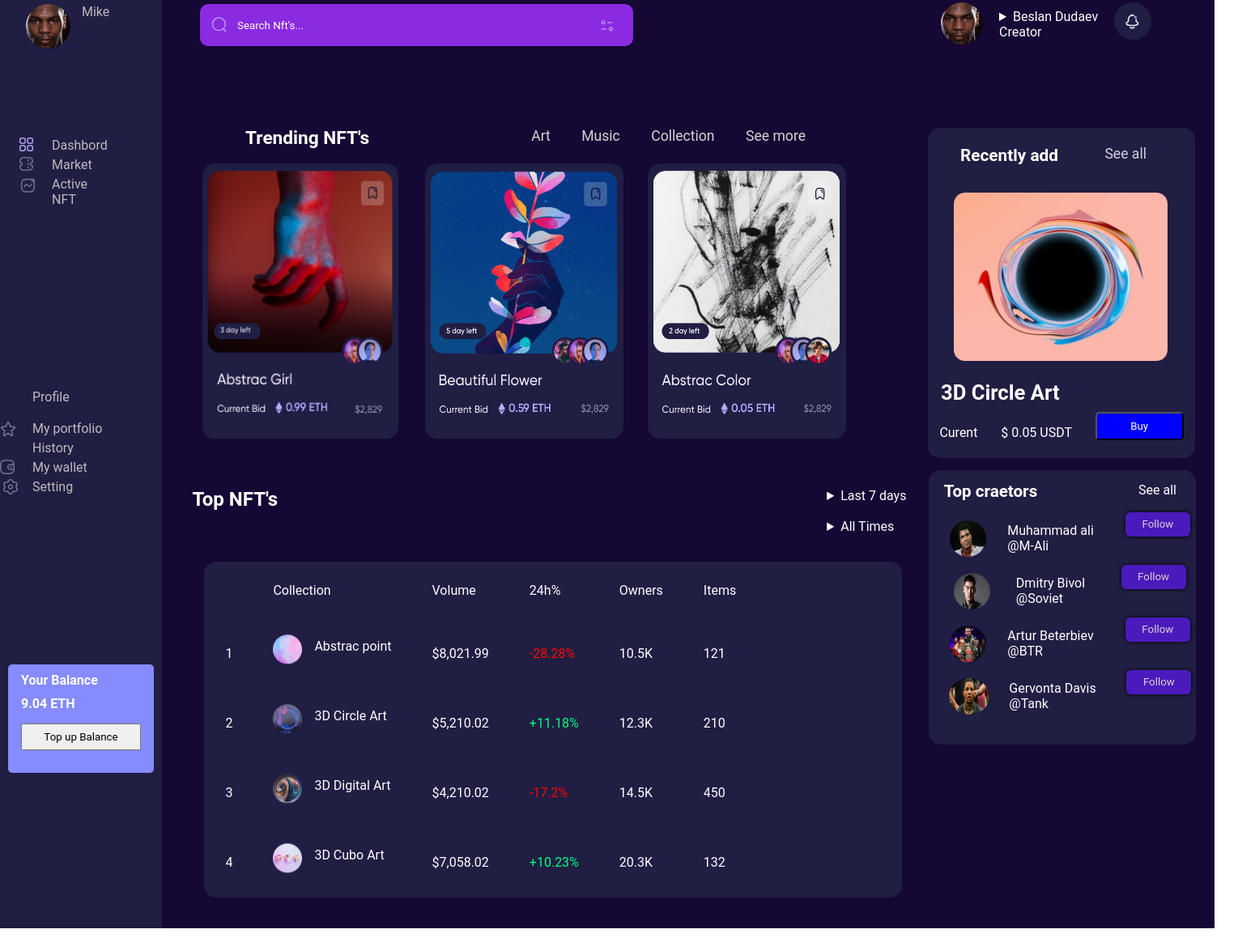
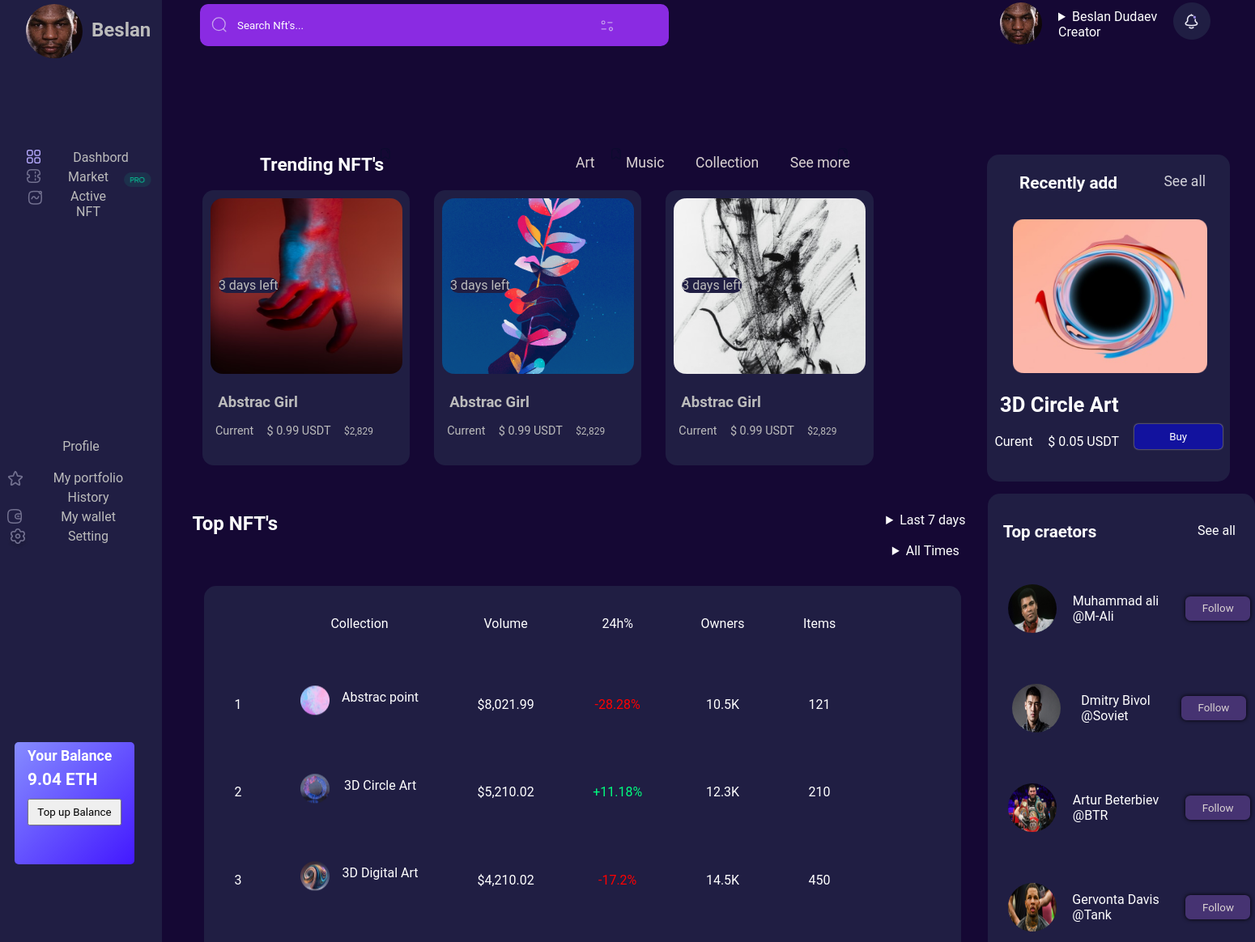
Before and after one commit to Skalette1/nft, a plain HTML site: page index.html in a window 1280 px wide. Shown: the part 27-1191 px from the top of the page at 81% size, 1550 px wide, since content can reach past the window. Drawn offline with Linux system fonts and the light colour scheme.

Commit message:
second commit

```diff
--- a/index.html
+++ b/index.html
@@ -3,7 +3,7 @@
 <head>
     <meta charset="UTF-8">
     <meta name="viewport" content="width=device-width, initial-scale=1.0">
-    <title>Document</title>
+    <title>NFT's</title>
     <link rel="stylesheet" href="style.css">
 </head>
 <body>
@@ -13,19 +13,19 @@
 
 
             <div class="mike">
-            <img src="mike tyson.jpg" height="55" width="55" id="mike">
-            <span id="mt">Mike</span>
+            <img src="mike tyson.jpg" height="67" width="70" id="mike">
+            <h2 id="mt">Beslan</h2>
             </div>
 
             <div class="first">
-                <div id="hov"><img src="Group 120.png" alt=""><p>Dashbord</p></div>
-                <div id="hov"><img src="Ticket.png" alt=""><p>Market</p></div>
+                <div id="hov" class="after"><img src="Group 120.png" alt=""><a href="meow.html" >Dashbord</a></div>
+                <div id="hov"><img src="Ticket.png" alt=""><p>Market</p> <img src="Group 118.png" id="pro" alt=""></div>
                 <div id="hov"><img src="Group 122.png" alt=""><p>Active NFT</p></div>
             </div>
 
 
             <div class="Second">
-                <p style="margin-bottom: 20px;">Profile</p>
+                <p style="margin-bottom: 20px; " id="ho">Profile</p>
                 <div id="hov"><img src="Group 128.png" alt=""><p>My portfolio</p></div>
                 <div id="hov"><img src="Group 130.png" alt=""><p>History</p></div>
                 <div id="hov"><img src="Group 132.png" alt=""><p>My wallet</p></div>
@@ -35,8 +35,8 @@
             <div class="third">
                 <div class="card-ba">
 
-                    <h4 style="text-align: left; color: #fff;">Your Balance</h4>
-                    <h4 style="color: #fff;">9.04 ETH</h4>
+                    <h4 style="text-align: left; color: #fff; font-size: 1.1rem;">Your Balance</h4>
+                    <h4 style="color: #fff; font-size: 1.3rem;">9.04 ETH</h4>
 
                     <button type="submit">Top up Balance</button>
                 </div>
@@ -93,9 +93,40 @@
             </nav>
             </div>
             <div class="cards">
-            <div class="card"><img src="Group 172.png" height="340" width="245" alt=""></div>
-            <div class="card card2"><img src="Group 176.png" height="340" width="245" alt=""></div>
-            <div class="card card2"><img src="Group 177.png" height="340" width="245" alt=""></div>
+
+            <div class="card card1"><img src="Rectangle 12.png" height="217" width="237" alt="">
+                <img src="Bookmark.png" alt="" id="book-img1">
+                <p id="Bookmark">3 days left</p>
+                <div class="card-info">
+                <h3>Abstrac Girl</h3>
+                <span>Current</span>
+                <span>$ 0.99 USDT</span>
+                <span><small>$2,829</small></span>
+                </div>
+            </div>
+
+            <div class="card card1"><img src="Rectangle 90.png" height="217" width="237" alt="">
+                <img src="Bookmark.png" alt="" id="book-img2">
+                <p id="Bookmark">3 days left</p>
+                <div class="card-info">
+                <h3>Abstrac Girl</h3>
+                <span>Current</span>
+                <span>$ 0.99 USDT</span>
+                <span><small>$2,829</small></span>
+                </div>
+            </div>
+
+            <div class="card card1"><img src="Rectangle 13.png" height="217" width="237" alt="">
+                <img src="Bookmark.png" alt="" id="book-img3">
+                <p id="Bookmark">3 days left</p>
+                <div class="card-info">
+                <h3>Abstrac Girl</h3>
+                <span>Current</span>
+                <span>$ 0.99 USDT</span>
+                <span><small>$2,829</small></span>
+                </div>
+            </div>
+
             </div>
         </div>
 
@@ -120,10 +151,10 @@
                 <h3>Top craetors</h3>
                 <span>See all</span>
             </div>
-            <div class="human"><img src="ml.jpg" alt="" height="45" width="45" style="border-radius: 50%;"><div class="human-info"><span>Muhammad ali</span><span class="sob">@M-Ali</span></div><button type="submit">Follow</button></div>
-            <div class="human"><img src="bivol.jpg" alt="" height="45" width="45" style="border-radius: 50%;"><div class="human-info"><span>Dmitry Bivol</span><span class="sob">@Soviet</span></div><button type="submit">Follow</button></div>
-            <div class="human"><img src="btr.jpg" alt="" height="45" width="45" style="border-radius: 50%;"><div class="human-info"><span>Artur Beterbiev</span><span class="sob">@BTR</span></div><button type="submit">Follow</button></div>
-            <div class="human"><img src="tank.webp" alt="" height="45" width="50" style="border-radius: 50%;"><div class="human-info"><span>Gervonta Davis</span><span class="sob">@Tank</span></div><button type="submit">Follow</button></div>
+            <div class="human"><img src="ml.jpg" alt="" height="60" width="60" style="border-radius: 50%;"><div class="human-info"><span>Muhammad ali</span><span class="sob">@M-Ali</span></div><button type="submit">Follow</button></div>
+            <div class="human"><img src="bivol.jpg" alt="" height="60" width="60" style="border-radius: 50%;"><div class="human-info"><span>Dmitry Bivol</span><span class="sob">@Soviet</span></div><button type="submit">Follow</button></div>
+            <div class="human"><img src="btr.jpg" alt="" height="60" width="60" style="border-radius: 50%;"><div class="human-info"><span>Artur Beterbiev</span><span class="sob">@BTR</span></div><button type="submit">Follow</button></div>
+            <div class="human"><img src="tank.webp" alt="" height="60" width="60" style="border-radius: 50%;"><div class="human-info"><span>Gervonta Davis</span><span class="sob">@Tank</span></div><button type="submit">Follow</button></div>
         </div>
 
         <div class="table">
@@ -132,9 +163,12 @@
                 <div class="det">
                 <details style="margin-right: 30px;">
                     <summary>Last 7 days</summary>
+                    <p>Last month</p>
+                    <p>Last year</p>
                 </details>
                 <details style="margin-right: 15px;">
                     <summary>All Times</summary>
+                    <p>Здесь ничего нет(</p>
                 </details>
                 </div>
             </div>
--- a/style.css
+++ b/style.css
@@ -20,7 +20,7 @@
     background-color: var(--background);
     color: #fff;
         /* height: 100vh;*/
-    width: 1500px;
+    width: 1550px;
 }
 
 .sidebar {
@@ -30,11 +30,30 @@
     grid-template-rows: .5fr repeat(3,1fr);
     background-color: var(--card);
     color: #bcbcbc;
+    text-align: center;
 
 }
 
 #hov {
+    padding-left: 9px;
     width:100%;
+    cursor: pointer;
+    text-align: center;
+    position: relative;
+}
+
+#hov img {
+    text-align: center;
+}
+
+#hov:hover::before {
+    content: url('Group\ 141.png') ;
+    /* background-color: #8f7df8; */
+    width: 6px;
+    height: 40px;
+    position: absolute;
+    right: 0;
+    border-radius: 2px 0 0 2px;
 }
 
 #hov:hover {
@@ -43,6 +62,21 @@
     transform: scale(1.1);
 }
 
+ #ho:hover::after {
+    content: url('Group\ 141.png') ;
+    /* background-color: #8f7df8; */
+    width: 6px;
+    height: 40px;
+    position: absolute;
+    right: 0;
+    border-radius: 2px 0 0 2px;
+}
+
+#ho:hover {
+    transition: .6s all ease;
+    background-color: rgb(33, 8, 73);
+    transform: scale(1.1);
+}
 
 .mike {
     grid-row: 1/2;
@@ -58,50 +92,74 @@
 .second {
     grid-row: 3/4;
     padding: .5rem;
-    margin: 1rem;
+    /* margin-left: 3rem; */
 }
 
 .third {
     grid-row: 4/5;
+    margin-right: 1rem;
 }
 
 .card-ba {
-    margin: 10px 10px;
+    margin: 5px 18px;
     border-radius: 5px;
     height: 40%;
     padding: 0 1rem;
-    background: #868CFF;
+    background: linear-gradient(135deg, #868CFF 0%, #4318FF 100%);
+
+}
+
+a {
+    text-decoration: none;
+    color: #bcbcbc;
 }
 
 .third h4 {
     float: left;
     text-align: left;
     color: #fff;
-    margin-top: 10px;
+    margin-top: 7px;
 
 }
 
 .third button {
     text-align: center;
-    margin: 15px 0;
+    margin: 12px 0;
     padding: 7px;
     width: 100%;
 }
+
+.third button::placeholder {
+    font-size: 1.5rem;
+    font-weight: bold;
+}
+
 .sidebar img {
     float: left;
     margin-right: 14px;
+    text-align: center;
 }
 
 .sidebar p {
     margin: 5px 40px;
+    text-align: center;
 }
+
 .mike #mike{
     text-align: left;
     border-radius: 50%;
 }
 
 #mt {
-    transform: translateY(-50%);
+    position: absolute;
+    top: 50px;
+    left: 113px;
+}
+
+#pro {
+    position: absolute;
+    top: 4px;
+    transform: translateX(130%);
 }
 
 #search {
@@ -150,6 +208,7 @@ details {
 .nft {
     grid-area: nft;
 }
+
 .text {
     display: flex;
     flex-direction: column;
@@ -184,12 +243,61 @@ h3 {
     transform: scale(1.1);
 }
 
+.card1 {
+   background-color: #201E43;
+   border-radius: 14px;
+   height: 321px;
+   width: 255px;
+   padding: 0.6rem;
+   color: #bcbcbc;
+   cursor: grab;
+}
+
+.card-info {
+    margin-top: 20px;
+    font-size: .9rem;
+}
+
+.card-info h3{
+    padding-left: 1.2rem;
+    margin-bottom: 18px;
+}
+
+.card-info span {
+    padding-top: 2rem;
+    margin: 5rem .4rem;
+}
 .cards {
     display: flex;
     margin: 20px ;
     width: 70%;
 }
 
+#book-img1 {
+    position: absolute;
+    top: 210px;
+    left: 470px;
+}
+
+#book-img2 {
+    position: absolute;
+    top: 210px;
+    left: 755px;
+}
+
+#book-img3 {
+    position: absolute;
+    top: 210px;
+    left: 1035px;
+}
+
+#Bookmark {
+    background-color: #201E43;
+    position: absolute;
+    border-radius: 20px;
+    top: 370px;
+    transform: translateX(14%);
+}
 .cards .card {
     margin: 0 15px;
 }
@@ -198,10 +306,19 @@ h3 {
     margin-left: 37px;
 }
 
+.card-otz {
+    height: 40px;
+    width: 40px;
+    border-radius: 50%;
+    position: absolute;
+    top: 385px;
+    left: 737px;
+}
+
 .ball {
     grid-area: right;
     background-color: var(--card);
-    width: 330px;
+    width: 300px;
     height: 100%;
     border-radius: 15px;
     border: none;
@@ -247,25 +364,29 @@ h3 {
 .niz button{
     width: 6.8rem;
     padding: 8px;
-    background-color: blue;
+    background-color: rgb(18, 18, 158);
     border-radius: 5px;
     color: #fff;
+    border: none;
+    box-shadow: 0 0 2px #dad2d2;
 }
 
 .rating {
     grid-area: rating;
     background-color: var(--card);
     width: 330px;
-    height: 60%;
+    height: 90%;
     border-radius: 15px;
     color: #fff;
     margin-left: 25px;
+    justify-content: space-evenly;
+    align-content: space-around;
 }
 
 .rating-info {
     display: flex;
     justify-content: space-between;
-    margin: 15px 24px;
+    margin: 20px 24px;
 }
 
 .rating img {
@@ -276,6 +397,7 @@ h3 {
 .human {
     display: flex;
     justify-content: space-evenly;
+    margin: 2.7rem .3rem;
 }
 
 .human-info {
@@ -289,7 +411,7 @@ h3 {
     width: 5rem;
     height: 1.4rem;
     padding: 15px;
-    background-color: rgb(75, 26, 189);
+    background-color: rgb(70, 51, 114);
     border: none;
     box-shadow: 0 0 5px #000;
     color: #dad2d2;
@@ -297,6 +419,11 @@ h3 {
     justify-content: center;
     align-items: center;
     border-radius: .4rem;
+    transform: translateY(-40%);
+}
+
+.rating button {
+    transform: translateY(83%);
 }
 
 .rating button::placeholder {
@@ -308,6 +435,7 @@ h3 {
     grid-area: table;
     padding: 1.4rem;
     width: 100%;
+    text-align: center;
 
 }
 
@@ -323,7 +451,7 @@ h3 {
 
 .table tr td {
     margin: 15px;
-    padding: 1.5rem;
+    padding: 2.2rem;
 }
 
 .table-cont {
```
Also changed, not shown: meow.html (added, +18 -0 lines), Bookmark.png (added), Group 141.png (added), Rectangle 12.png (added), Rectangle 13.png (added), Rectangle 90.png (added).
